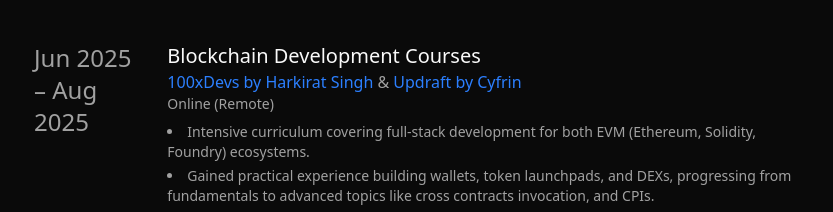
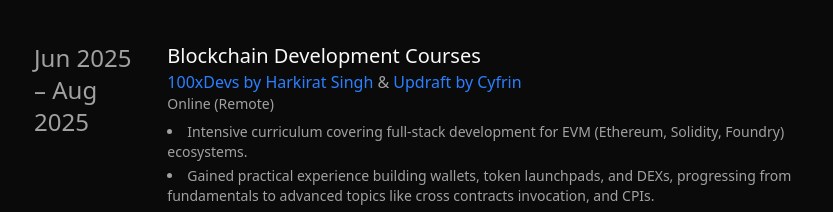
Before and after one commit to ShreyasThakur0809/Shreyas-Web3, a Next.js app: page / in a window 1280 px wide. Shown: the part 2660-2872 px from the top of the page, without its empty margins (222-1055 px from the left). Built offline with nearby package versions, Linux system fonts and the light colour scheme.

Commit message:
Update page.tsx

```diff
--- a/app/page.tsx
+++ b/app/page.tsx
@@ -300,7 +300,7 @@ export default function Home() {
           location: "Online (Remote)",
           highlights: [
             {
-              text: "Intensive curriculum covering full-stack development for both EVM (Ethereum, Solidity, Foundry) ecosystems."
+              text: "Intensive curriculum covering full-stack development for EVM (Ethereum, Solidity, Foundry) ecosystems."
             },
             {
               text: "Gained practical experience building wallets, token launchpads, and DEXs, progressing from fundamentals to advanced topics like cross contracts invocation, and CPIs."
```
